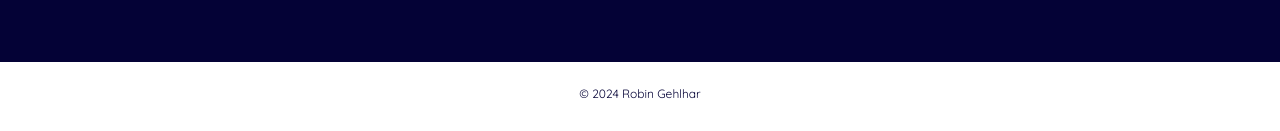
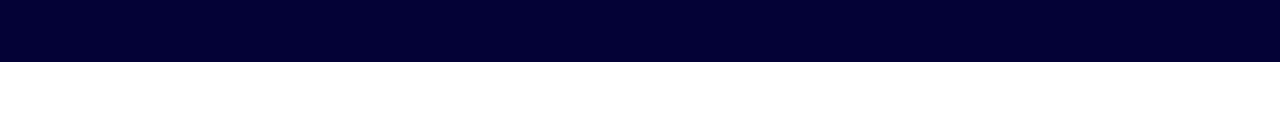
Before and after one commit to RoKCode-Hub/howto-venture, a React (Vite) app: page / in a window 1280 px wide. Shown: the part 3763-3894 px from the top of the page. Built offline with nearby package versions, Linux system fonts and the light colour scheme; the HTML template or start-up script is replaced by a standard one.

Commit message:
Refactor: Adapt footer to match website

```diff
--- a/src/components/Footer.tsx
+++ b/src/components/Footer.tsx
@@ -1,7 +1,7 @@
 const Footer = () => {
   return (
-    <footer className="bg-white text-foreground py-4 text-center text-xs">
-      © 2024 Robin Gehlhar
+    <footer className="bg-white py-8">
+      {/* Minimal footer matching the original Wix site */}
     </footer>
   );
 };
```
